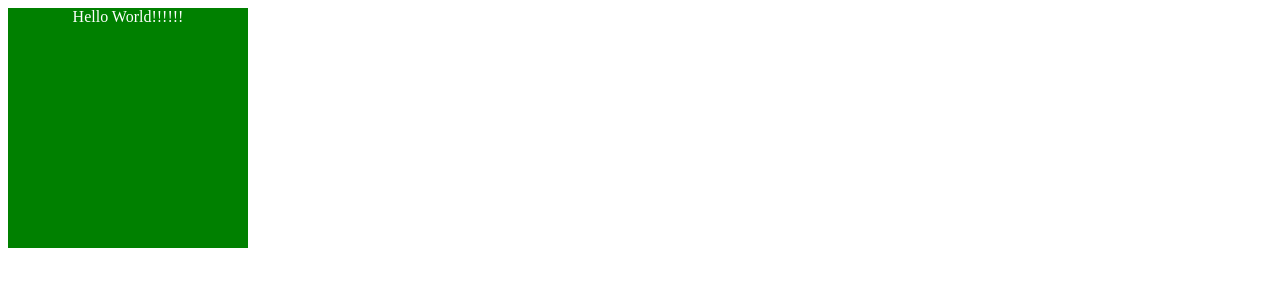
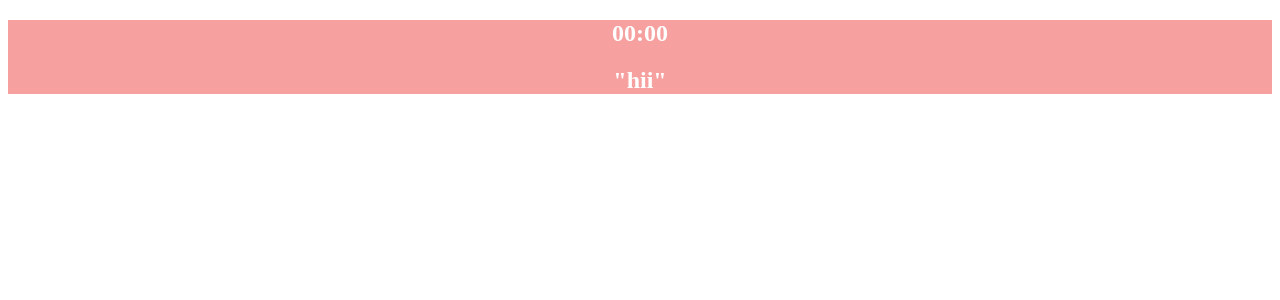
Before and after one commit to ashfujiyama/tamadoro, a React (Create React App) app: page / in a window 1280 px wide. Shown: the top 300 px of the page. Built offline with nearby package versions, Linux system fonts and the light colour scheme; the HTML template or start-up script is replaced by a standard one.

Commit message:
update manifest, initiate timer component

```diff
--- a/src/App.css
+++ b/src/App.css
@@ -4,8 +4,5 @@
 }
 
 .container {
-    width: 15rem;
-    height: 15rem;
-    background-color: green;
-
+    background-color: rgb(246, 160, 160);
 }
--- a/src/App.tsx
+++ b/src/App.tsx
@@ -5,11 +5,13 @@
 
 
 import "./App.css"
+import Timer from "./components/timer/timer";
+
 
 function App() {
   return (
     <div className="App">
-      Hello World!!!!!!
+      <Timer />
     </div>
   );
 }
--- a/src/components/timer.tsx
+++ /dev/null
@@ -1,5 +0,0 @@
-// timer countdown with timer controller buttoms (start, stop, restart, skip)
-// keep track of time elapsed and add to progress if complete
-
-
-export {}
--- /dev/null
+++ b/src/components/timer/timer.tsx
@@ -0,0 +1,31 @@
+// timer countdown with timer controller buttoms (start, stop, restart, skip)
+// keep track of time elapsed and add to progress if complete
+import React from 'react';
+import { useState , useRef, useEffect} from 'react';
+import "./timerStyle.css";
+
+const Timer = () => {
+    const Ref = useRef(null);
+
+    const [timer, setTimer] = useState("00:00");
+
+    // const getTimeRemaining = (e) => {
+
+    // }
+
+
+    return (
+        <div className='timerContainer'>
+            <h2>{ timer }</h2>
+            <h2> "hii"</h2>
+
+        </div>
+    )
+
+};
+
+
+
+
+
+export default Timer
```
Also changed, not shown: manifest.json, src/components/timer/timerStyle.css (added), 2 other files (tests, documents, lock files or other folders).
